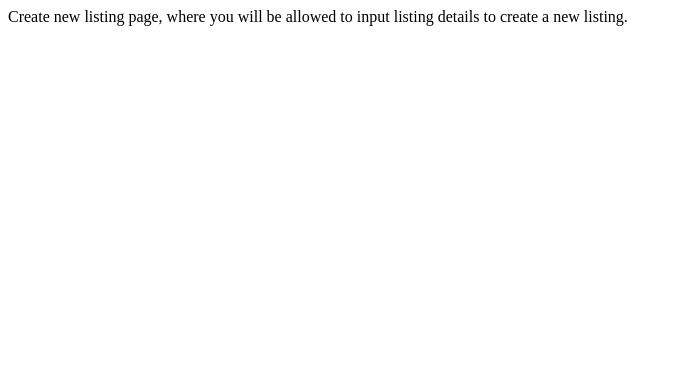
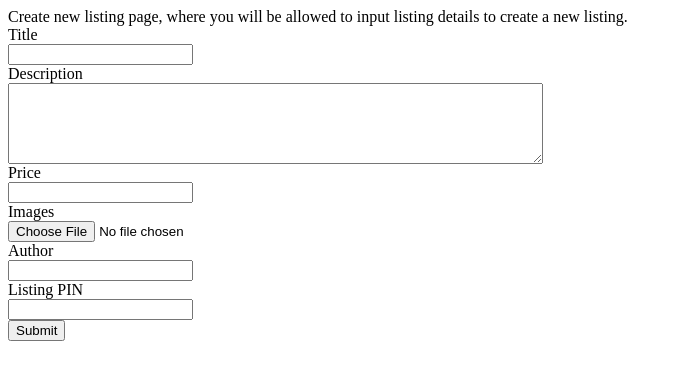
Before and after one commit to software-students-fall2022/web-app-exercise-team-5-1, a Flask app: page /listing/create in a window 1280 px wide. Shown: the top 380 px of the page, without its empty margins (0-682 px from the left). Run offline with Flask 2, Linux system fonts and the light colour scheme; parts of the project's set-up code (start-up, migrations or seed data) failed here and were passed over.

Commit message:
Create listing form shell

```diff
--- a/templates/listing_create.html
+++ b/templates/listing_create.html
@@ -1 +1,17 @@
 Create new listing page, where you will be allowed to input listing details to create a new listing.
+
+<form action="#" method="post">
+    <label for="title">Title</label><br>
+    <input type="text" id="title" name="title"><br>
+    <label for="desc">Description</label><br>
+    <textarea rows="5" cols="64" id="desc" name="desc"></textarea><br>
+    <label for="price">Price</label><br>
+    <input type="number" min="0" step="0.01" id="price" name="price"><br>
+    <label for="images">Images</label><br>
+    <input type="file" id="images" name="images"><br>
+    <label for="author">Author</label><br>
+    <input type="text" id="author" name="author"><br>
+    <label for="password">Listing PIN</label><br>
+    <input type="password" id="password" name="password"><br>
+    <input type="submit">
+</form>
```
